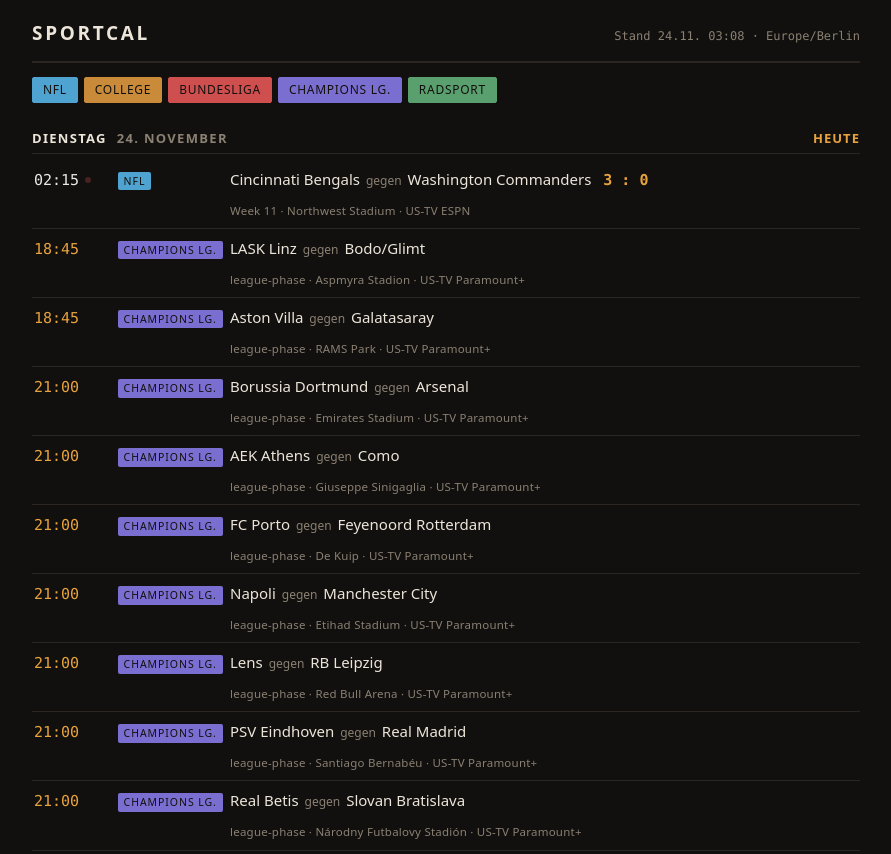
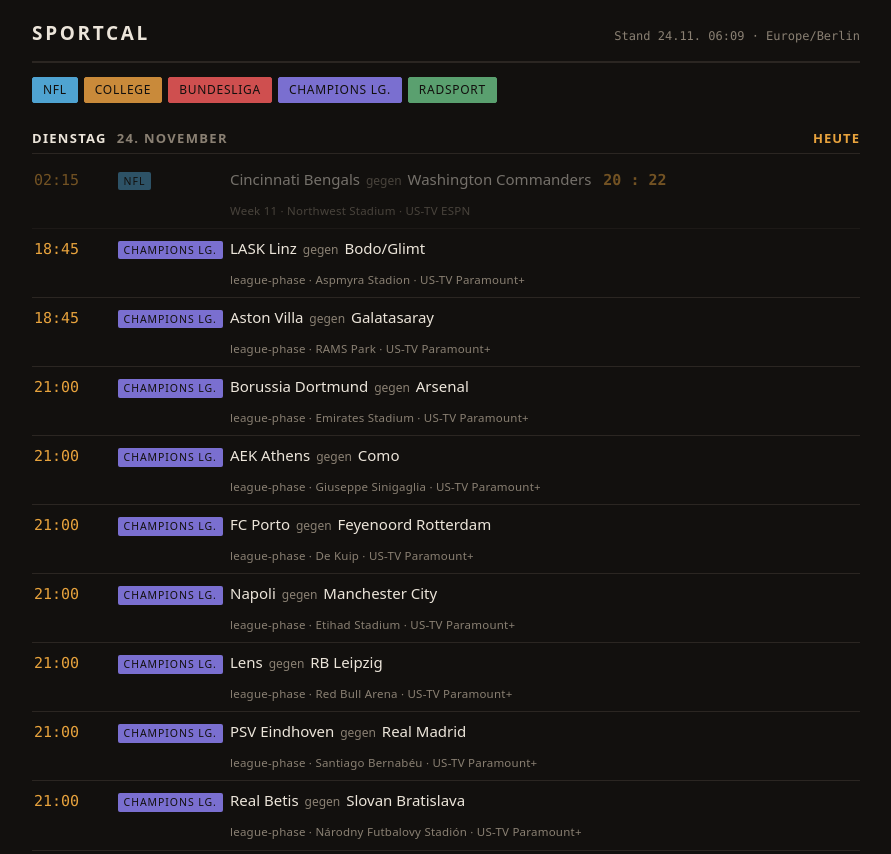
Before and after one commit to xb1257/xiphos-pub, a plain HTML site: page index.html in a window 1280 px wide. Shown: the top 854 px of the page, without its empty margins (194-1085 px from the left). Drawn offline with Linux system fonts and the light colour scheme.

Commit message:
auto-update 2026-11-24T06:15:01+01:00

```diff
--- a/index.html
+++ b/index.html
@@ -84,16 +84,16 @@ footer .fail::before{content:"\25CF";color:#e05b4b;padding-right:5px}
 <div class="wrap">
   <header>
     <h1>Sportcal</h1>
-    <div class="stamp">Stand 24.11. 03:08 · Europe/Berlin</div>
+    <div class="stamp">Stand 24.11. 06:09 · Europe/Berlin</div>
   </header>
   <div class="filters"><button class="chip" data-league="nfl" style="--c:#4fa3d1" aria-pressed="true">NFL</button><button class="chip" data-league="cfb" style="--c:#c98a3a" aria-pressed="true">College</button><button class="chip" data-league="bl1" style="--c:#cf4f4f" aria-pressed="true">Bundesliga</button><button class="chip" data-league="ucl" style="--c:#7a6fd0" aria-pressed="true">Champions Lg.</button><button class="chip" data-league="cycling" style="--c:#5aa06f" aria-pressed="true">Radsport</button></div>
 
   <section class="day">
          <h2><span class="dow">Dienstag</span><span>24. November</span><span class="rel">heute</span></h2>
-         <div class="row is-live" data-league="nfl">
-       <div class="t">02:15<span class="dot" title="läuft"></span></div>
+         <div class="row is-done" data-league="nfl">
+       <div class="t">02:15</div>
        <div class="lg"><span class="badge" style="--a:#4fa3d1">NFL</span></div>
-       <div class="m">Cincinnati Bengals <span class="vs">gegen</span> Washington Commanders <span class="score">3 : 0</span></div>
+       <div class="m">Cincinnati Bengals <span class="vs">gegen</span> Washington Commanders <span class="score">20 : 22</span></div>
        <div class="meta">Week 11 · Northwest Stadium · US-TV ESPN</div>
      </div>
 <div class="row" data-league="ucl">
@@ -604,7 +604,7 @@ footer .fail::before{content:"\25CF";color:#e05b4b;padding-right:5px}
        <div class="t">21:30</div>
        <div class="lg"><span class="badge" style="--a:#c98a3a">College</span></div>
        <div class="m">Duke Blue Devils <span class="vs">gegen</span> <span class="rank">#11</span> Wake Forest Demon Deacons </div>
-       <div class="meta">Week 13 · Allegacy Federal Credit Union Stadium · US-TV ESPN</div>
+       <div class="meta">Week 13 · Allegacy Federal Credit Union Stadium · US-TV ESPN/Disney+</div>
      </div>
 <div class="row" data-league="cfb">
        <div class="t">21:30</div>
@@ -697,7 +697,7 @@ footer .fail::before{content:"\25CF";color:#e05b4b;padding-right:5px}
        <div class="t">01:30</div>
        <div class="lg"><span class="badge" style="--a:#c98a3a">College</span></div>
        <div class="m">Auburn Tigers <span class="vs">gegen</span> <span class="rank">#3</span> Alabama Crimson Tide </div>
-       <div class="meta">Week 13 · Bryant-Denny Stadium · US-TV ABC</div>
+       <div class="meta">Week 13 · Bryant-Denny Stadium · US-TV ABC/Disney+</div>
      </div>
 <div class="row" data-league="cfb">
        <div class="t">01:30</div>
```
